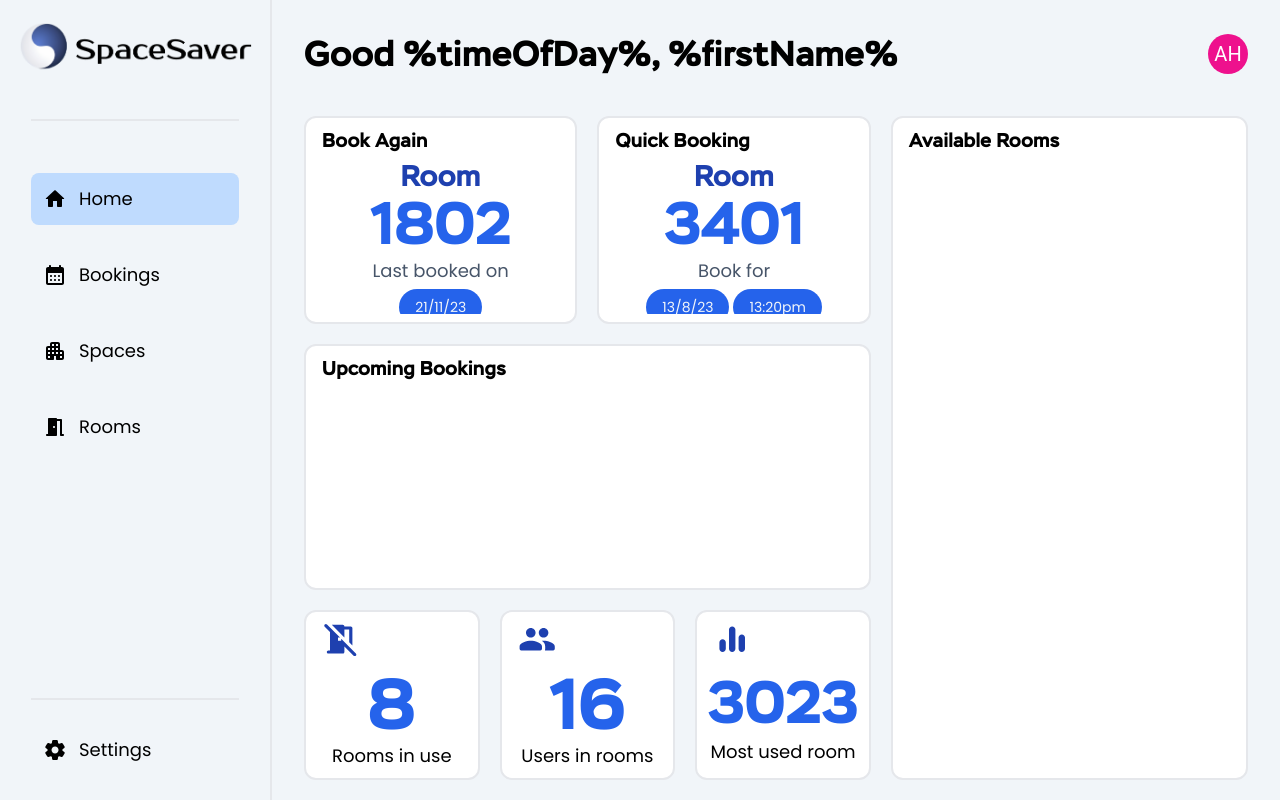
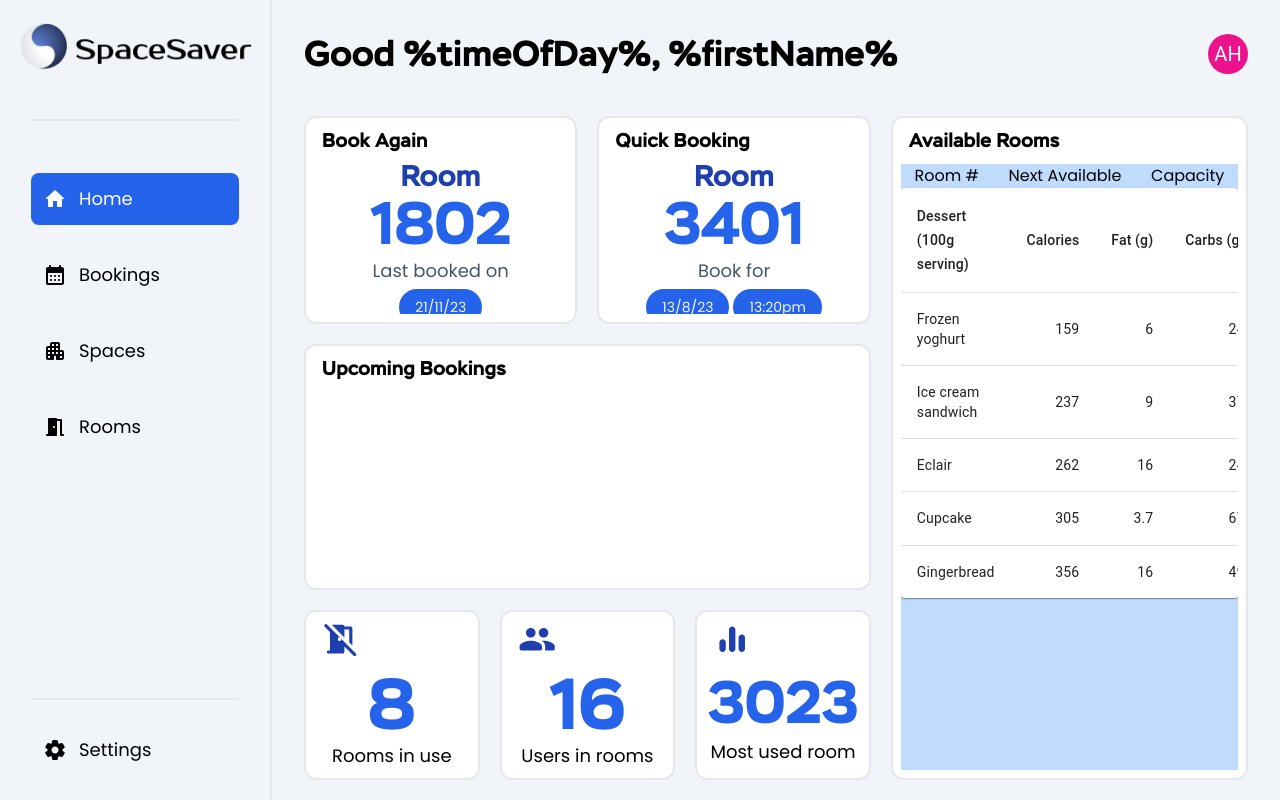
Before and after one commit to Space-Saver-Bookings/space-saver-client, a React (Vite) app: page /home in a window 1280 px wide. Built offline with nearby package versions, Linux system fonts and the light colour scheme.

Commit message:
feat: added analytic dash + started available rooms

```diff
--- a/src/components/dashboard/AnalyticIcon.jsx
+++ /dev/null
@@ -1,14 +0,0 @@
-import NoMeetingRoomRoundedIcon from '@mui/icons-material/NoMeetingRoomRounded';
-
-function AnalyticIcon() {
-  return (
-    <NoMeetingRoomRoundedIcon
-      sx={{
-        fontSize: '2.4rem',
-        color: 'rgb(30 64 175)',
-      }}
-    />
-  );
-}
-
-export default AnalyticIcon;
--- /dev/null
+++ b/src/components/dashboard/AvailableRoomTable.jsx
@@ -0,0 +1,55 @@
+import Table from '@mui/material/Table';
+import TableBody from '@mui/material/TableBody';
+import TableCell from '@mui/material/TableCell';
+import TableContainer from '@mui/material/TableContainer';
+import TableHead from '@mui/material/TableHead';
+import TableRow from '@mui/material/TableRow';
+import Paper from '@mui/material/Paper';
+
+function createData(name, calories, fat, carbs, protein) {
+  return {name, calories, fat, carbs, protein};
+}
+
+const rows = [
+  createData('Frozen yoghurt', 159, 6.0, 24, 4.0),
+  createData('Ice cream sandwich', 237, 9.0, 37, 4.3),
+  createData('Eclair', 262, 16.0, 24, 6.0),
+  createData('Cupcake', 305, 3.7, 67, 4.3),
+  createData('Gingerbread', 356, 16.0, 49, 3.9),
+];
+
+function AvailableRoomTable() {
+  return (
+    <TableContainer component={Paper}>
+      <Table sx={{minWidth: 450}} aria-label="simple table">
+        <TableHead>
+          <TableRow>
+            <TableCell>Dessert (100g serving)</TableCell>
+            <TableCell align="right">Calories</TableCell>
+            <TableCell align="right">Fat&nbsp;(g)</TableCell>
+            <TableCell align="right">Carbs&nbsp;(g)</TableCell>
+            <TableCell align="right">Protein&nbsp;(g)</TableCell>
+          </TableRow>
+        </TableHead>
+        <TableBody>
+          {rows.map((row) => (
+            <TableRow
+              key={row.name}
+              sx={{'&:last-child td, &:last-child th': {border: 0}}}
+            >
+              <TableCell component="th" scope="row">
+                {row.name}
+              </TableCell>
+              <TableCell align="right">{row.calories}</TableCell>
+              <TableCell align="right">{row.fat}</TableCell>
+              <TableCell align="right">{row.carbs}</TableCell>
+              <TableCell align="right">{row.protein}</TableCell>
+            </TableRow>
+          ))}
+        </TableBody>
+      </Table>
+    </TableContainer>
+  );
+}
+
+export default AvailableRoomTable;
--- /dev/null
+++ b/src/features/dashboard/AvailableRoom.jsx
@@ -0,0 +1,23 @@
+import AvailableRoomTable from "../../components/dashboard/AvailableRoomTable";
+
+function AvailableRoom() {
+    return (
+      <section className="h-full bg-blue-200">
+        <div className="flex justify-evenly gap-4">
+          <p>Room #</p>
+          <p>Next Available</p>
+          <p>Capacity</p>
+        </div>
+
+        {/* <div className="flex justify-between px-5 mt-2">
+          <p>10310</p>
+          <p>28/11/23</p>
+          <p>4</p>
+        </div> */}
+
+        <AvailableRoomTable/>
+      </section>
+    );
+}
+
+export default AvailableRoom
--- a/src/index.css
+++ b/src/index.css
@@ -12,9 +12,9 @@ body {
 }
 
 .active {
-  @apply bg-blue-200;
+  @apply bg-blue-600 text-white;
 }
 
 .nav-hover {
-  @apply transition-all hover:bg-blue-300;
+  @apply transition-all hover:bg-blue-300 hover:text-black;
 }
--- a/src/pages/Home.jsx
+++ b/src/pages/Home.jsx
@@ -5,6 +5,7 @@ import EqualizerRoundedIcon from '@mui/icons-material/EqualizerRounded';
 import DashItem from '../components/dashboard/DashItem';
 import Analytic from '../features/dashboard/Analytic';
 import Book from '../features/dashboard/Book';
+import AvailableRoom from '../features/dashboard/AvailableRoom';
 
 function Home() {
   return (
@@ -30,6 +31,7 @@ function Home() {
 
       <DashItem
         heading="Available Rooms"
+        content={<AvailableRoom/>}
         styling="col-span-full col-start-[15] row-span-full row-start-1 rounded-xl"
       />
 
```
